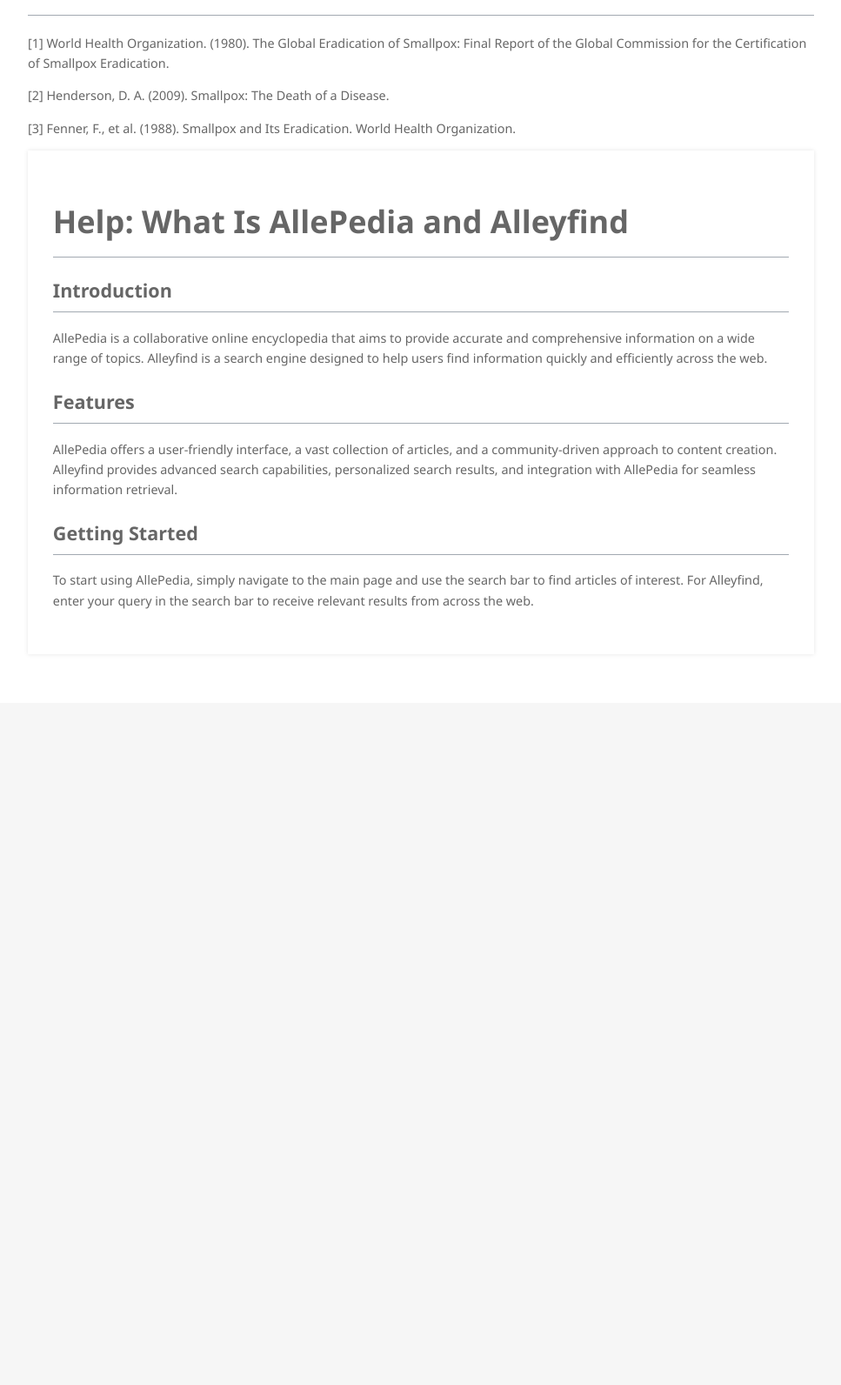
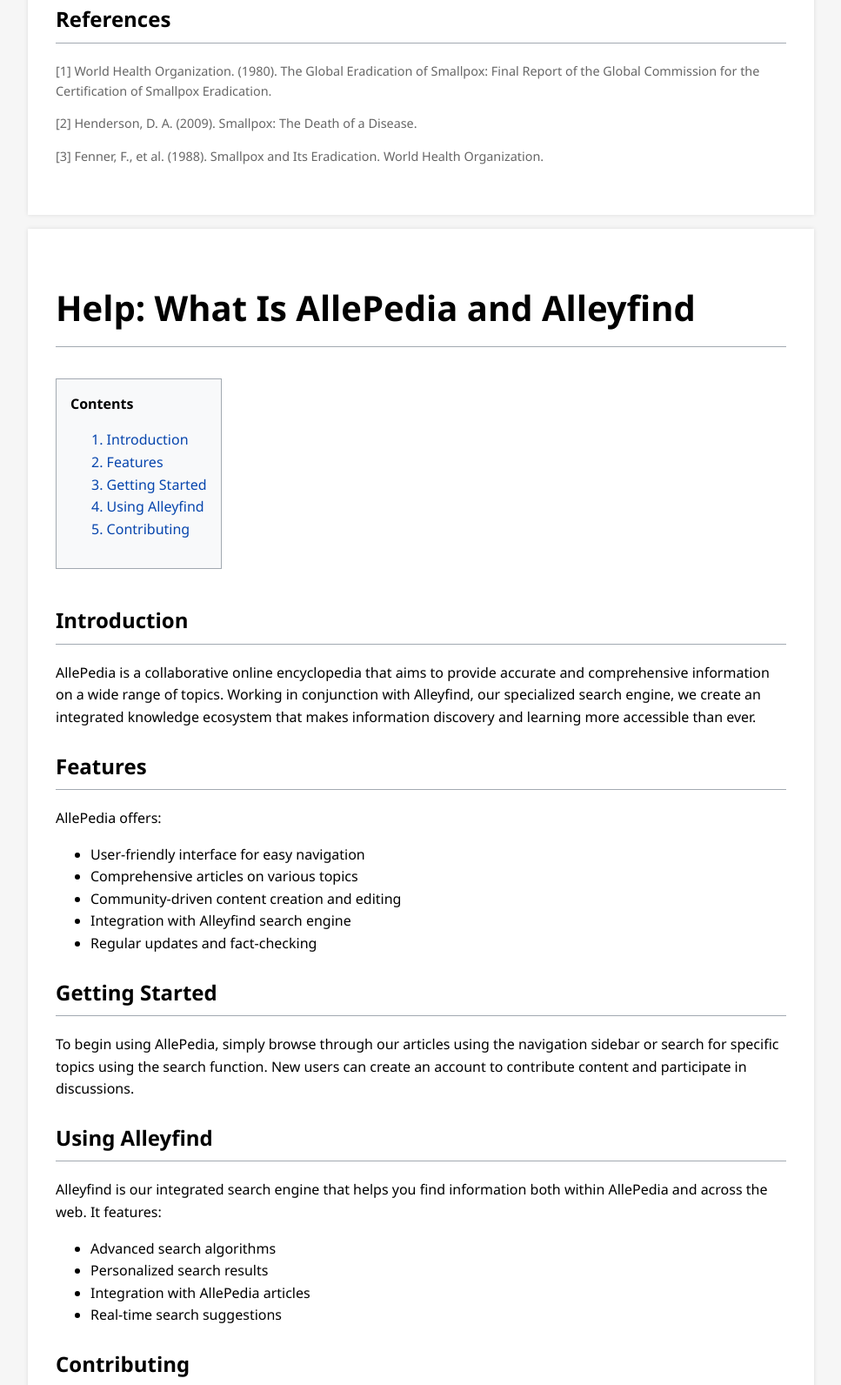
Before and after one commit to Idk-ops140/allepedia, a plain HTML site: page index.html in a window 1280 px wide. Shown: the part 1208-2800 px from the top of the page at 87% size, without its empty margins (272-1239 px from the left). Before the commit the page ends 2016 px from the top, so only its background shows below. Drawn offline with Linux system fonts and the light colour scheme.

Commit message:
Update index.html for my-project GitHub Pages

```diff
--- a/index.html
+++ b/index.html
@@ -3,7 +3,7 @@
 <head>
     <meta charset="UTF-8">
     <meta name="viewport" content="width=device-width, initial-scale=1.0">
-    <title>Smallpox - AllePedia</title>
+    <title>AllePedia</title>
     <style>
         body {
             font-family: 'Segoe UI', Tahoma, Geneva, Verdana, sans-serif;
@@ -16,6 +16,9 @@
             background-color: #ffffff;
             padding: 1em;
             border-bottom: 1px solid #a7d7f9;
+            position: sticky;
+            top: 0;
+            z-index: 100;
         }
         .site-title {
             font-size: 1.8em;
@@ -31,12 +34,17 @@
             width: 200px;
             padding: 1em;
             background-color: #f8f9fa;
+            position: sticky;
+            top: 70px;
+            height: calc(100vh - 70px);
+            overflow-y: auto;
         }
         .article {
             flex: 1;
             padding: 2em;
             background-color: white;
             box-shadow: 0 0 5px rgba(0,0,0,0.1);
+            margin: 1em;
         }
         .article-title {
             font-size: 2.5em;
@@ -77,6 +85,24 @@
             font-size: 0.9em;
             color: #666;
         }
+        .sidebar ul {
+            list-style-type: none;
+            padding: 0;
+        }
+        .sidebar li {
+            margin: 0.5em 0;
+        }
+        .sidebar a {
+            color: #0645ad;
+            text-decoration: none;
+        }
+        .sidebar a:hover {
+            text-decoration: underline;
+        }
+        .article-container {
+            flex: 1;
+            padding: 1em;
+        }
     </style>
 </head>
 <body>
@@ -88,16 +114,16 @@
         <div class="sidebar">
             <h3>Navigation</h3>
             <ul>
-                <ul>
                 <li><a href="#smallpox">Smallpox</a></li>
                 <li><a href="#help">Help: What Is AllePedia and Alleyfind</a></li>
                 <li><a href="#">Recent Changes</a></li>
                 <li><a href="#">Random Article</a></li>
             </ul>
-
         </div>
 
-        <div class="article">
+        <div class="article-container">
+            <!-- Smallpox Article -->
+            <div class="article" id="smallpox">
                 <h1 class="article-title">Smallpox</h1>
 
                 <div class="toc">
@@ -137,27 +163,67 @@
                         <p>[1] World Health Organization. (1980). The Global Eradication of Smallpox: Final Report of the Global Commission for the Certification of Smallpox Eradication.</p>
                         <p>[2] Henderson, D. A. (2009). Smallpox: The Death of a Disease.</p>
                         <p>[3] Fenner, F., et al. (1988). Smallpox and Its Eradication. World Health Organization.</p>
+                    </div>
+                </div>
+            </div>
+
+            <!-- Help Article -->
             <div class="article" id="help">
                 <h1 class="article-title">Help: What Is AllePedia and Alleyfind</h1>
 
-            <div class="section" id="introduction-help">
+                <div class="toc">
+                    <div class="toc-title">Contents</div>
+                    <ul>
+                        <li><a href="#help-introduction">1. Introduction</a></li>
+                        <li><a href="#features">2. Features</a></li>
+                        <li><a href="#getting-started">3. Getting Started</a></li>
+                        <li><a href="#using-alleyfind">4. Using Alleyfind</a></li>
+                        <li><a href="#contributing">5. Contributing</a></li>
+                    </ul>
+                </div>
+
+                <div class="section" id="help-introduction">
                     <h2>Introduction</h2>
-                <p>AllePedia is a collaborative online encyclopedia that aims to provide accurate and comprehensive information on a wide range of topics. Alleyfind is a search engine designed to help users find information quickly and efficiently across the web.</p>
+                    <p>AllePedia is a collaborative online encyclopedia that aims to provide accurate and comprehensive information on a wide range of topics. Working in conjunction with Alleyfind, our specialized search engine, we create an integrated knowledge ecosystem that makes information discovery and learning more accessible than ever.</p>
                 </div>
 
                 <div class="section" id="features">
                     <h2>Features</h2>
-                <p>AllePedia offers a user-friendly interface, a vast collection of articles, and a community-driven approach to content creation. Alleyfind provides advanced search capabilities, personalized search results, and integration with AllePedia for seamless information retrieval.</p>
+                    <p>AllePedia offers:</p>
+                    <ul>
+                        <li>User-friendly interface for easy navigation</li>
+                        <li>Comprehensive articles on various topics</li>
+                        <li>Community-driven content creation and editing</li>
+                        <li>Integration with Alleyfind search engine</li>
+                        <li>Regular updates and fact-checking</li>
+                    </ul>
                 </div>
 
                 <div class="section" id="getting-started">
                     <h2>Getting Started</h2>
-                <p>To start using AllePedia, simply navigate to the main page and use the search bar to find articles of interest. For Alleyfind, enter your query in the search bar to receive relevant results from across the web.</p>
+                    <p>To begin using AllePedia, simply browse through our articles using the navigation sidebar or search for specific topics using the search function. New users can create an account to contribute content and participate in discussions.</p>
                 </div>
+
+                <div class="section" id="using-alleyfind">
+                    <h2>Using Alleyfind</h2>
+                    <p>Alleyfind is our integrated search engine that helps you find information both within AllePedia and across the web. It features:</p>
+                    <ul>
+                        <li>Advanced search algorithms</li>
+                        <li>Personalized search results</li>
+                        <li>Integration with AllePedia articles</li>
+                        <li>Real-time search suggestions</li>
+                    </ul>
                 </div>
-    </div>
-</body>
-</html>
+
+                <div class="section" id="contributing">
+                    <h2>Contributing</h2>
+                    <p>We welcome contributions from knowledgeable individuals. To contribute:</p>
+                    <ul>
+                        <li>Create an account</li>
+                        <li>Review our content guidelines</li>
+                        <li>Start editing or creating articles</li>
+                        <li>Participate in community discussions</li>
+                    </ul>
                 </div>
             </div>
         </div>
```
Lines whose indentation alone changed are shown as unchanged.
